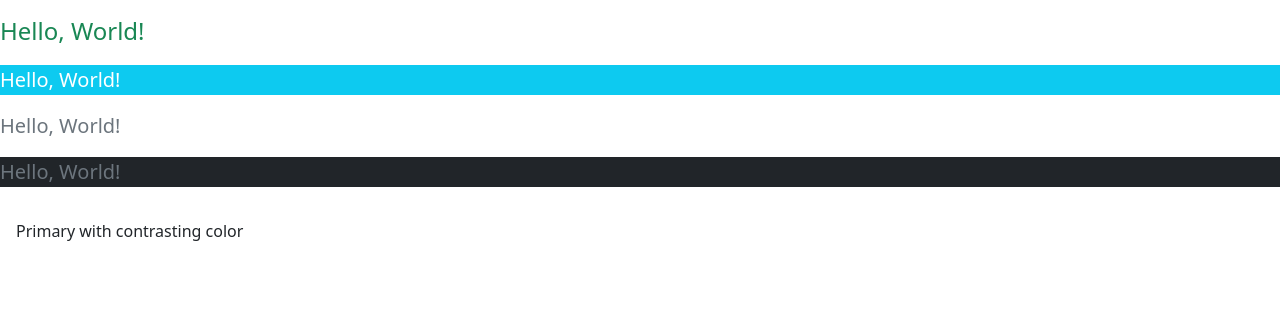
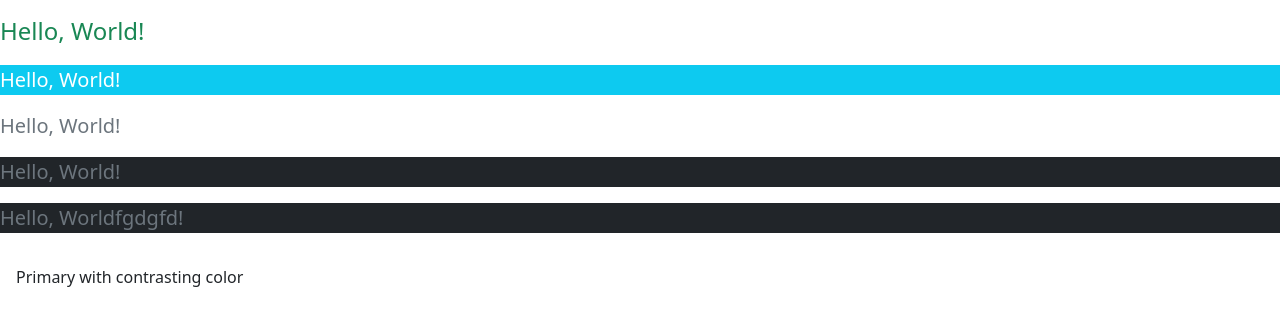
Before and after one commit to cabdifataaxbashiir33-design/coffee-shop, a plain HTML site: page index.html in a window 1280 px wide. Shown: the part 185-510 px from the top of the page. Drawn offline with nearby package versions, Linux system fonts and the light colour scheme.

Commit message:
changed paragaph

```diff
--- a/index.html
+++ b/index.html
@@ -18,6 +18,7 @@
     <p class="fs-5 text-white bg-info">Hello, World!</p>
     <p class="fs-5 text-secondary">Hello, World!</p>
     <p class="fs-5 text-muted bg-dark">Hello, World!</p>
+    <p class="fs-5 text-muted bg-dark">Hello, Worldfgdgfd!</p>
 
     <div class="text-bg-primary p-3">Primary with contrasting color</div>
     <script src="https://cdn.jsdelivr.net/npm/bootstrap@5.0.2/dist/js/bootstrap.bundle.min.js"
```
